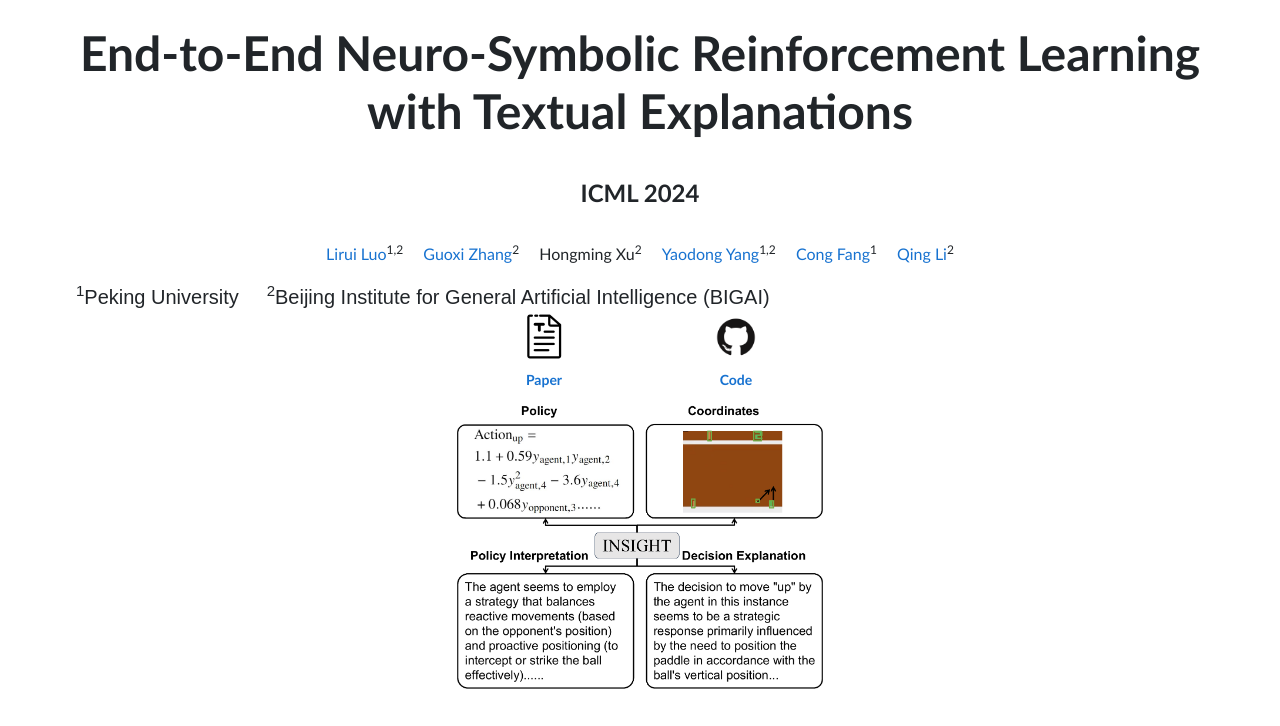
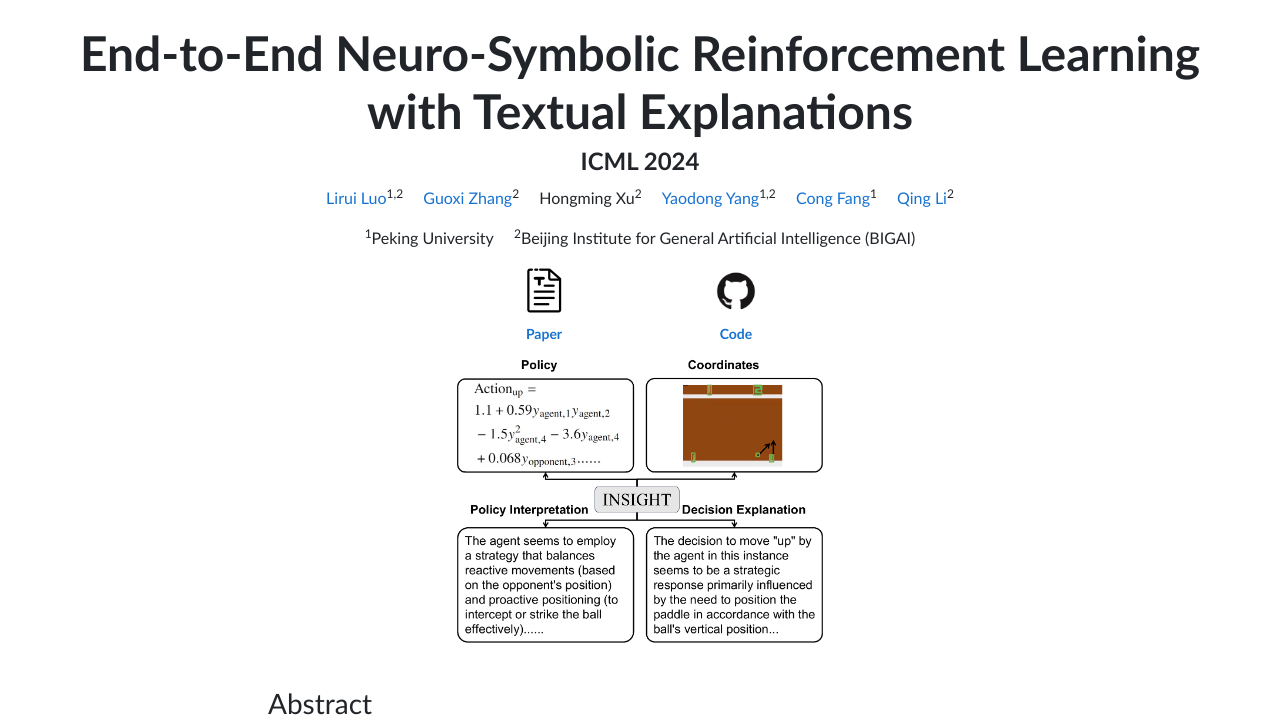
Before and after one commit to ins-rl/ins-rl.github.io, a plain HTML site: page index.html in a window 1280 px wide. Shown: the top 726 px of the page. Drawn offline with nearby package versions, Linux system fonts and the light colour scheme; some packages are replaced by stand-ins of ours; files that its build step writes are made by us from their sources; a script that the page names is missing; some icons are missing; a web font is replaced by a local one.

Commit message:
Update index.html

```diff
--- a/index.html
+++ b/index.html
@@ -77,32 +77,29 @@
     <div class="container" id="main">
         <div class="row mt-4">
             <h2 class="col-md-12 text-center">
-                <b><font size="+6">End-to-End Neuro-Symbolic Reinforcement Learning with Textual Explanations</font></b></br>
-            </h2>
-        </div>
-        <div class="row mt-4">
-            <h2 class="col-md-12 text-center">
-                <b><font size="+2">ICML 2024</font></b></br>
+                <b><font size="+6">End-to-End Neuro-Symbolic Reinforcement Learning with Textual Explanations</font></b>
+                <br>
+                <b><font size="+2">ICML 2024</font></b></h2>
+                <br>
             </h2>
         </div>
         <div class="row">
             <div class="col-md-12 text-center">
                 <ul class="list-inline">
-                <br>
                 <li><a href="https://liruiluo.github.io/">Lirui Luo</a><sup>1,2</sup></li>
                 <li><a href="https://guoxizhang.com/" target="_blank">Guoxi Zhang</a><sup>2</sup></li>
                 <li>Hongming Xu</a><sup>2</sup></li>
                 <li><a href="https://www.yangyaodong.com/">Yaodong Yang</a><sup>1,2</sup></li>
                 <li><a href="https://congfang-ml.github.io/">Cong Fang</a><sup>1</sup></li>
                 <li><a href="https://liqing.io">Qing Li</a><sup>2</sup></li>
+            </div>
+            <div class="col-md-12 text-center">
+                <ul class="list-inline">
+                <li><sup>1</sup>Peking University</li>
+                <li><sup>2</sup>Beijing Institute for General Artificial Intelligence (BIGAI)</li>
                 <br>
             </div>
         </div>
-	<div class="is-size-5 publication-authors">
-            <!-- <span class="author-block">✉️ corresponding author</span> <br> -->
-            <span class="author-block"><sup>1</sup>Peking University</span> &nbsp;&nbsp;&nbsp;
-            <span class="author-block"><sup>2</sup>Beijing Institute for General Artificial Intelligence (BIGAI)</span> &nbsp;&nbsp;&nbsp;<br>
-          </div>
 
         <div class="row justify-content-md-center">
             <div class="col-md-2 text-center">
```
